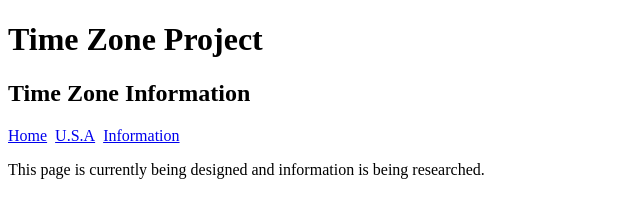
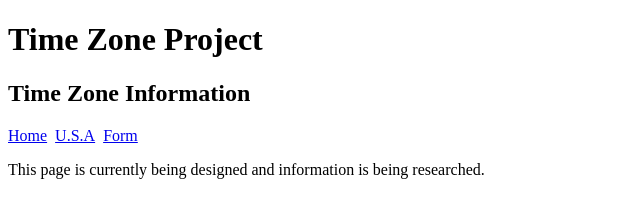
Before and after one commit to NathanW926/timezone.gitbub.io, a plain HTML site: page Information.html in a window 1280 px wide. Shown: the full height of the page, 0-640 px from the left. Drawn offline with Linux system fonts and the light colour scheme.

Commit message:
Update Information.html

```diff
--- a/Information.html
+++ b/Information.html
@@ -11,7 +11,7 @@
             <nav>
                 <a href="index.html">Home</a>&nbsp;
                 <a href="U.S.A.html">U.S.A</a>&nbsp;
-                <a href="Form.html">Information</a>&nbsp;
+                <a href="Form.html">Form</a>&nbsp;
             </nav>
 </header>
 <body>
```
